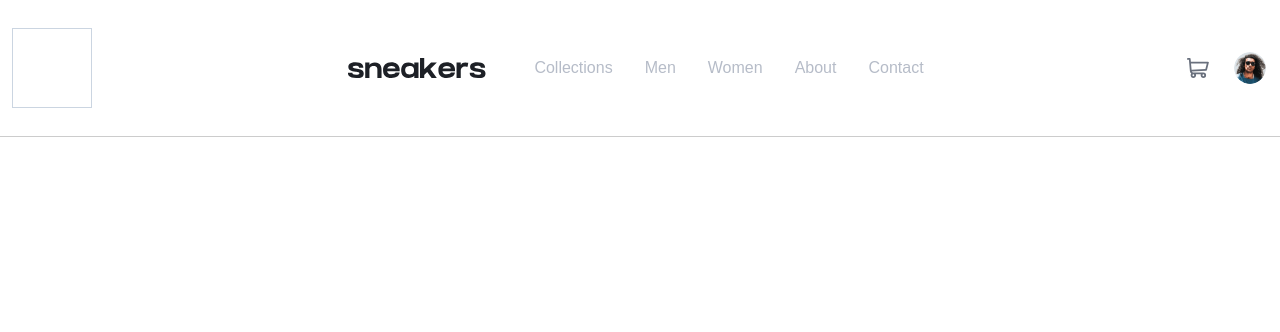
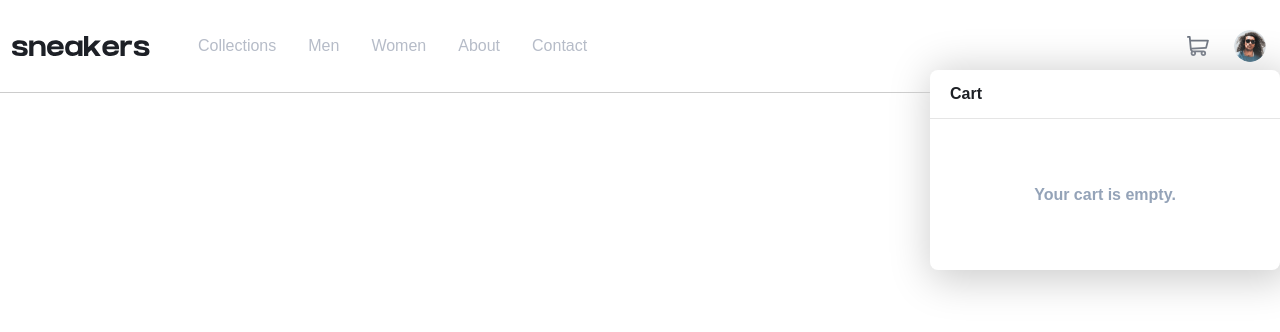
Before and after one commit to Tobbs101/fe-mentor-ecommerce-challenge, a React (Create React App) app: page / in a window 1280 px wide. Shown: the top 332 px of the page. Built offline with nearby package versions, Linux system fonts and the light colour scheme.

Commit message:
updated cart

```diff
--- a/src/components/cart/Cart.jsx
+++ b/src/components/cart/Cart.jsx
@@ -1,7 +1,27 @@
 import react from "react";
 
-const Cart = () => {
-  return <div className="border border-slate-300 bg-white h-20 w-20"></div>;
+const Cart = ({ width }) => {
+  return (
+    <div
+      className="flex items-center justify-between flex-col right-0 absolute bg-white rounded-lg"
+      style={{
+        height: "200px",
+        width: "350px",
+        top: "70px",
+        boxShadow: "5px 5px 40px 5px #ccc",
+      }}
+    >
+      <div
+        className="w-full py-3 px-5"
+        style={{ borderBottom: "1px solid #e5e5e5" }}
+      >
+        <h1 className="font-bold text-darkBlue">Cart</h1>
+      </div>
+      <div className="flex-1 w-full flex items-center justify-center">
+        <p className="text-slate-400 font-bold">Your cart is empty.</p>
+      </div>
+    </div>
+  );
 };
 
 export default Cart;
```
